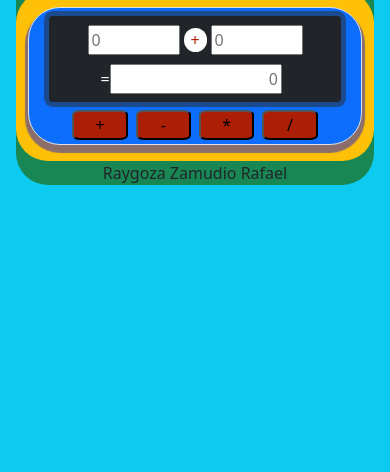
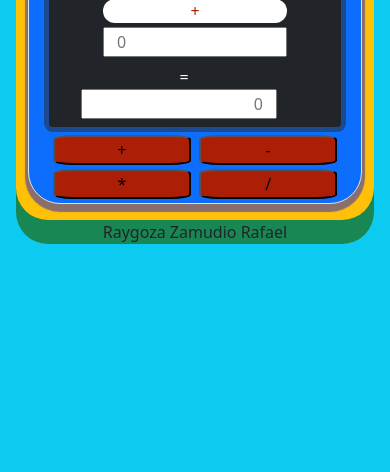
Before and after one commit to RaygozaRafael/calculadoraBootstrap, a plain HTML site: page index.html in a window 390 px wide. Shown: the part 413-885 px from the top of the page. Drawn offline with nearby package versions, Linux system fonts and the light colour scheme.

Commit message:
Arreglo cambio en tamaño Xsm

```diff
--- a/index.html
+++ b/index.html
@@ -27,27 +27,27 @@
                 <div class="body container col-12 bg-warning rounded-5">
                     <div class="calculadora container border bg-primary rounded-5 mt-3 mb-3">
                         <div class="display rounded-1 bg-dark text-white  m-2" >
-                            <div id="valorDatosIngresados" class="  min-flex m-2">
+                            <div id="valorDatosIngresados" class=" row min-flex m-2"style="text-align: center;">
 
-                                <input id="numero1" type="text" class="col-4" placeholder="0">
-                                <label id="operador" class="bg-white m-1 rounded-pill col-1" for="text">+</label>
-                                <input id="numero2" type="text" class="col-4" placeholder="0">
+                                <input id="numero1" type="text" class="col-8  col-sm-4" placeholder="0">
+                                <label id="operador" class="bg-white m-1 rounded-pill col-8 col-sm-1" for="text">+</label>
+                                <input id="numero2" type="text" class="col-8 col-sm-4" placeholder="0">
 
 
                             </div>
-                            <div id="valorDatosIngresados" class="min-flex mb-2">
-                                <label class="col-1" for="text">=</label>
-                                <input id="resultado" type="text" class="col-8" placeholder="0" readonly>
+                            <div id="valorDatosIngresados" class="row min-flex mb-2"style="text-align: center;">
+                                <label class="col-12 col-sm-1" for="text" >=</label>
+                                <input id="resultado" type="text" class="col-8 col-sm-8" placeholder="0" readonly>
 
                             </div>
 
                         </div>
 
                         <div class="row min-flex m2">
-                            <button id="btnSuma" class="btnOperador col-2" onclick="suma()">+</button>
-                            <button id="btnResta" class="btnOperador col-2" onclick="resta()">-</button>
-                            <button id="btnProducto" class="btnOperador col-2" onclick="producto()">*</button>
-                            <button id="btnDivision" class="btnOperador col-2" onclick="division()">/</button>
+                            <button id="btnSuma" class="btnOperador col-5 col-sm-2" onclick="suma()">+</button>
+                            <button id="btnResta" class="btnOperador col-5 col-sm-2" onclick="resta()">-</button>
+                            <button id="btnProducto" class="btnOperador col-5 col-sm-2" onclick="producto()">*</button>
+                            <button id="btnDivision" class="btnOperador col-5 col-sm-2" onclick="division()">/</button>
                         </div>
 
                     </div>
```
